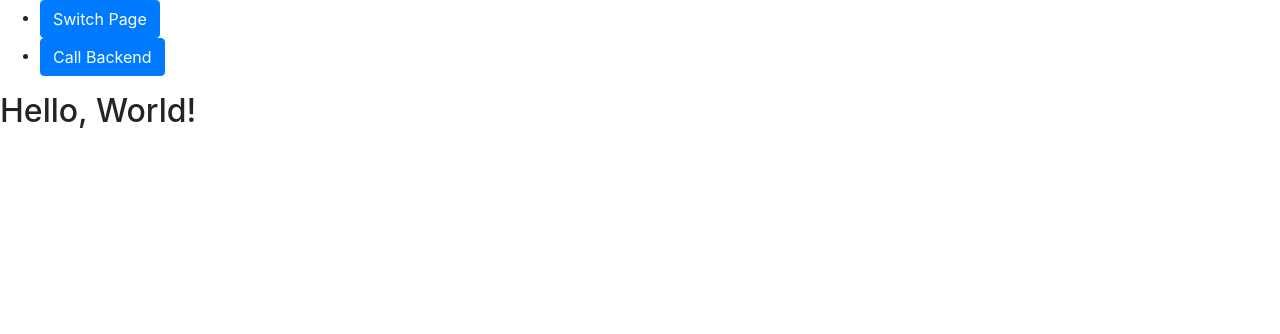
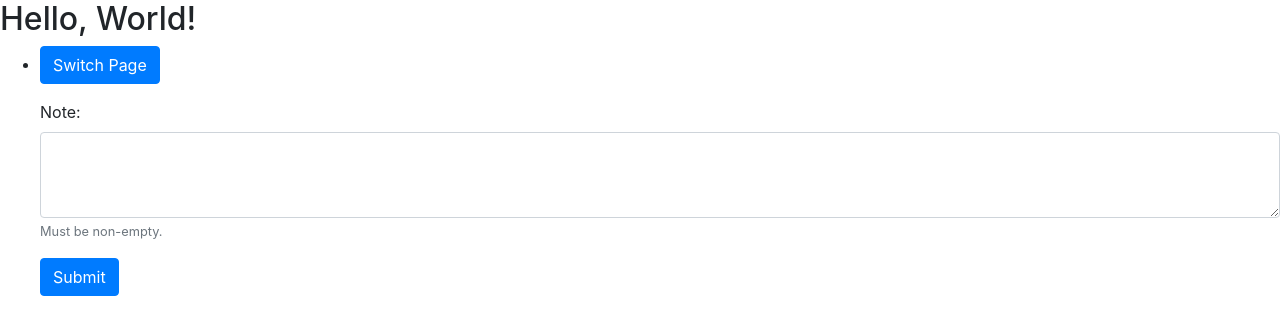
Before and after one commit to charlieetran/hello-world, a React (Create React App) app: page / in a window 1280 px wide. Shown: the top 334 px of the page. Built offline with nearby package versions, Linux system fonts and the light colour scheme.

Commit message:
Added text box.

```diff
--- a/src/App.js
+++ b/src/App.js
@@ -4,7 +4,10 @@ import {
   Switch,
   Route
 } from "react-router-dom";
-import Button from 'react-bootstrap/Button';
+import {
+  Button,
+  Form
+} from 'react-bootstrap/';
 import history from './history';
 import axios from "axios"
 
@@ -13,16 +16,6 @@ export default function App() {
   return (
     <Router history={history}>
       <div>
-        <nav>
-          <ul>
-            <li>
-              <Button onClick={onButtonClick}>Switch Page</Button>
-            </li>
-            <li>
-              <Button onClick={callBackend}>Call Backend</Button>
-            </li>
-          </ul>
-        </nav>
         <Switch>
           <Route path="/goodbye">
             <Goodbye />
@@ -32,7 +25,29 @@ export default function App() {
           </Route>
         </Switch>
       </div>
+      <nav>
+      <ul>
+        <li>
+          <Button onClick={switchPage}>Switch Page</Button>
+        </li>
+      </ul>
+      </nav>
+      <ul>
+      <Form>
+        <Form.Group controlId="exampleForm.ControlTextarea1">
+          <Form.Label>Note: </Form.Label>
+          <Form.Control as="textarea" rows={3} />
+          <Form.Text className="text-muted">
+            Must be non-empty.
+          </Form.Text>
+        </Form.Group>
+        <Button variant="primary" type="submit">
+          Submit
+        </Button>
+      </Form>
+      </ul>
     </Router>
+
   );
 }
 
@@ -44,15 +59,27 @@ function Goodbye() {
   return <h2>Goodbye!</h2>;
 }
 
-function onButtonClick() {
+function switchPage() {
   if(history.location.pathname === "/"){
     return history.push('/goodbye');
   }
     return history.push('/');
 }
 
-function callBackend() {
-  const url = "http://localhost:8080/users";
-  axios.get(url);
 
+function SubmitNote(text) {
+  const url = "http://localhost:8080/notes";
+  <Content></Content>
+  axios.post(url, {
+    content: text}
+  );
 }
+
+function Content() {
+  return (
+  <label>
+      Note:
+      <input type="text" />;
+  </label>
+  );
+}
```
Also changed, not shown: 1 other file (tests, documents, lock files or other folders).
